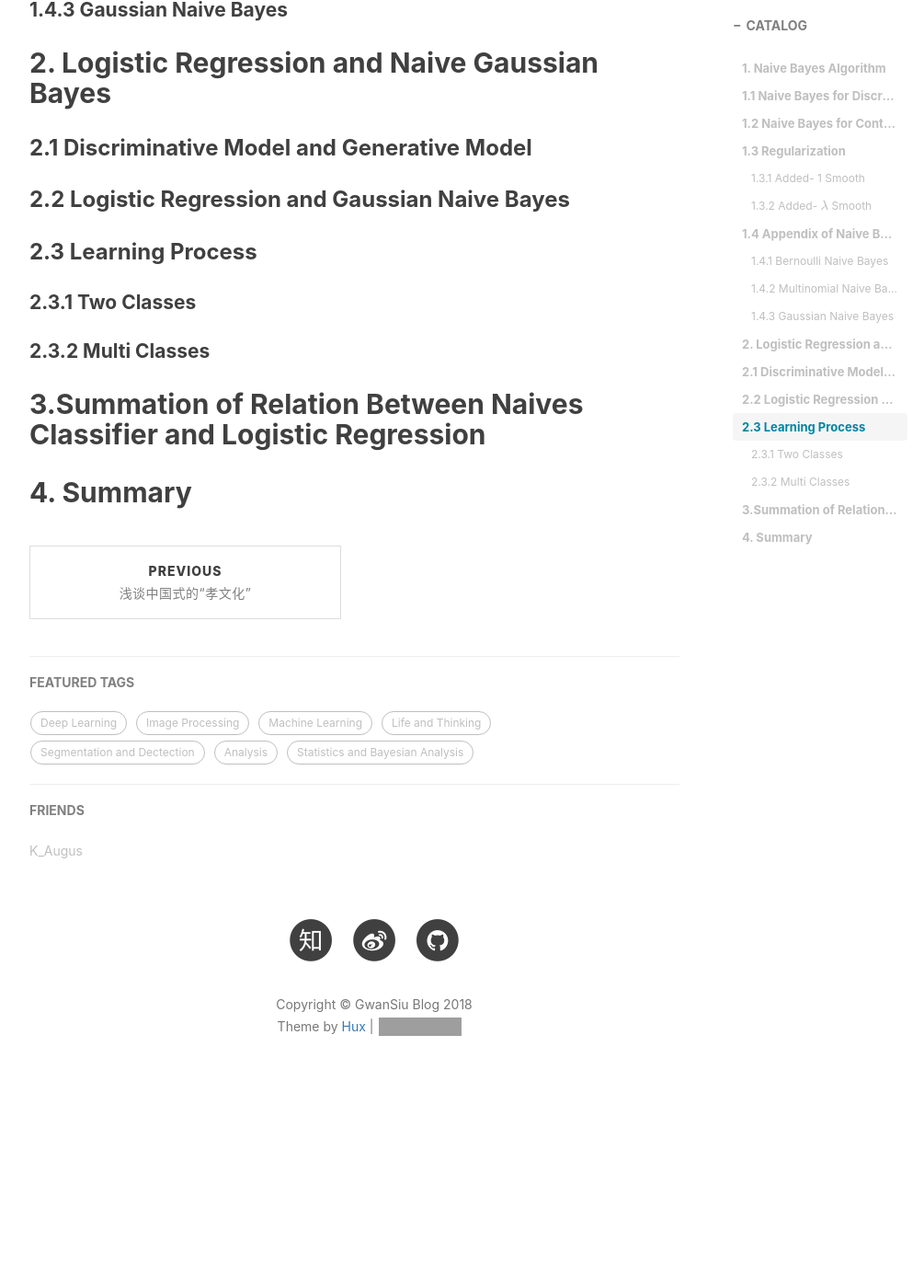
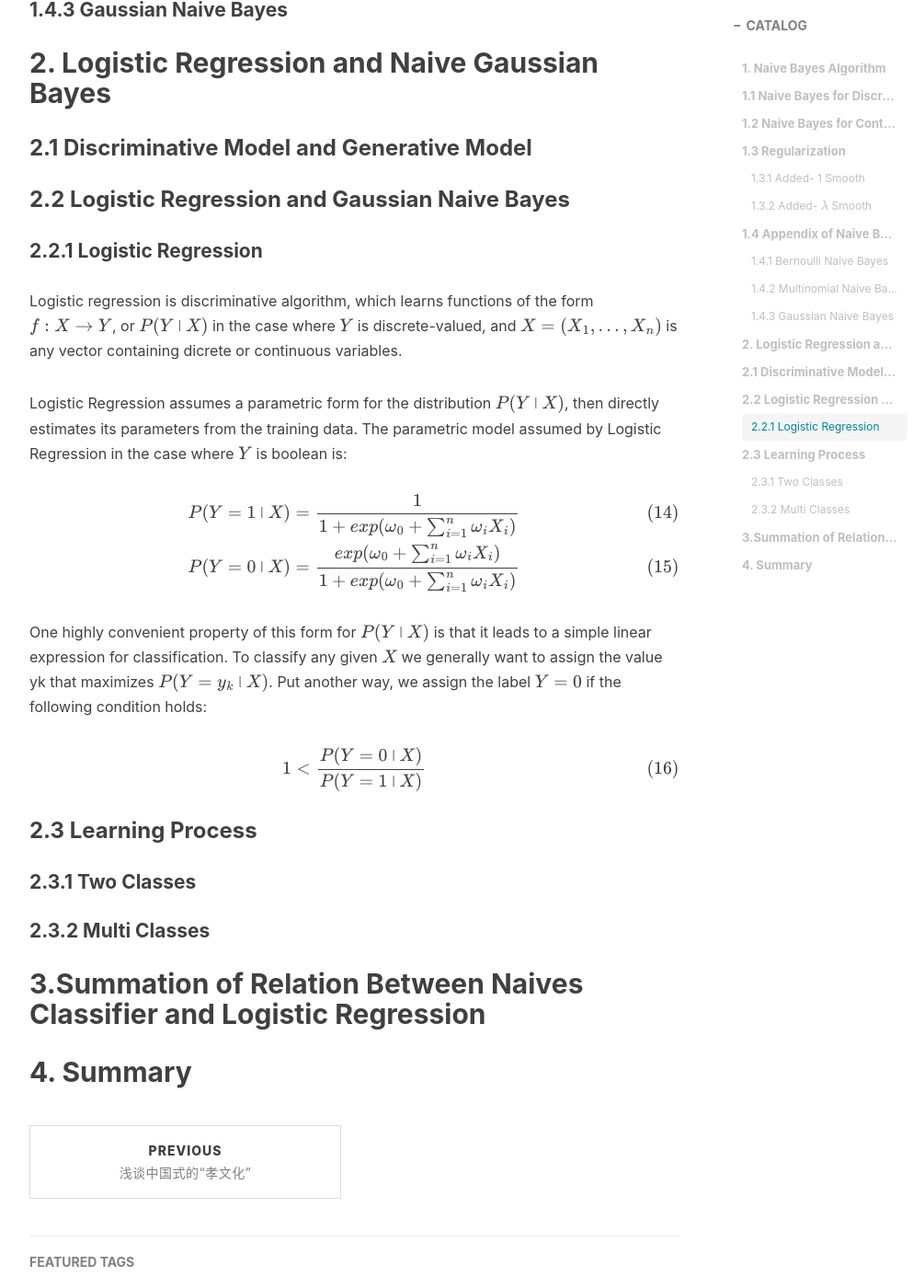
Before and after one commit to Gwan-Siu/gwansiu.github.io, a Jekyll site: the page built from _posts/2018-06-18-Naives-Bayes-Logistic-Regression.md, in a window 1280 px wide and 1400 px high, scrolled down 5190 px. Shown: the whole window at 92% size, without its empty margins (233-1238 px from the left). Built offline with Jekyll 4.4.1, drawn with Linux system fonts in a browser that asks for light colours; nearby versions of some CDN libraries; formulas are drawn with MathJax 3; comment, search, counter and statistics services are not loaded; before the commit the page ends 6410 px from its top, so only the background shows below that; grey boxes are pictures that could not be loaded.

Commit message:
Naive Bayes

```diff
--- a/_posts/2018-06-18-Naives-Bayes-Logistic-Regression.md
+++ b/_posts/2018-06-18-Naives-Bayes-Logistic-Regression.md
@@ -190,6 +190,26 @@ $$
 ## 2. Logistic Regression and Naive Gaussian Bayes
 ### 2.1 Discriminative Model and Generative Model
 ### 2.2 Logistic Regression and Gaussian Naive Bayes
+#### 2.2.1 Logistic Regression
+Logistic regression is discriminative algorithm, which learns functions of the form $f:X\rightarrow Y$, or $P(Y\arrowvert X)$ in the case where $Y$ is discrete-valued, and $X=(X_{1},...,X_{n})$ is any vector containing dicrete or continuous variables.
+
+Logistic Regression assumes a parametric form for the distribution $P(Y\arrowvert X)$, then directly estimates its parameters from the training data. The parametric model assumed by Logistic Regression in the case where $Y$ is boolean is:
+
+$$
+\begin{align}
+P(Y=1\arrowvert X) &=\frac{1}{1+exp(\omega_{0}+\sum_{i=1}^{n}\omega_{i}X_{i})} \\
+P(Y=0\arrowvert X) &=\frac{exp(\omega_{0}+\sum_{i=1}^{n}\omega_{i}X_{i})}{1+exp(\omega_{0}+\sum_{i=1}^{n}\omega_{i}X_{i})}
+\end{align}
+$$
+
+One highly convenient property of this form for $P(Y\arrowvert X)$ is that it leads to a simple linear expression for classification. To classify any given $X$ we generally want to assign the value yk that maximizes $P(Y = y_{k}\arrowvert X)$. Put another way, we assign the label $Y = 0$ if the following condition holds:
+
+$$
+\begin{equation}
+1<\frac{P(Y=0\arrowvert X)}{P(Y=1\arrowvert X)}
+\end{equation}
+$$
+
 ### 2.3 Learning Process
 #### 2.3.1 Two Classes
 #### 2.3.2 Multi Classes
```
